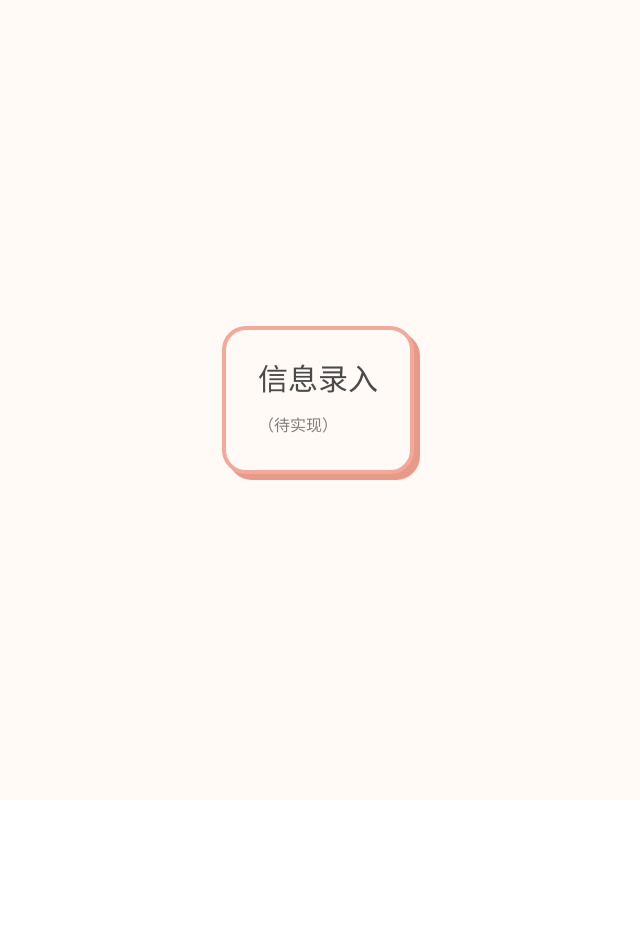
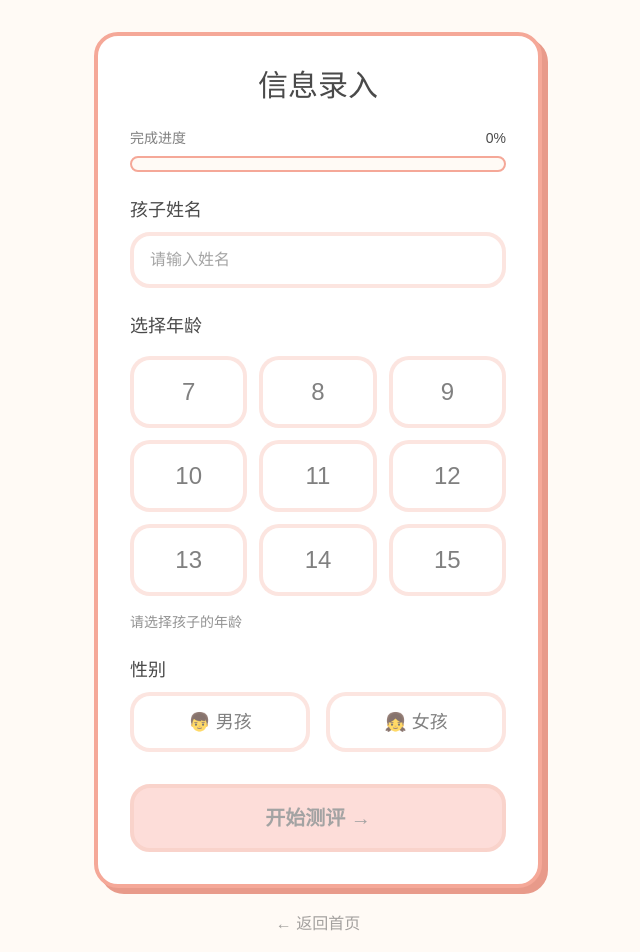
Before and after one commit to JackweiStud/brain_opencodeCursor, a Vue app: page /profile in a window 1280 px wide. Shown: the top 952 px of the page, without its empty margins (322-962 px from the left). Before the commit the page ends 800 px from the top, so only its background shows below. Built offline with nearby package versions, Linux system fonts and the light colour scheme.

Commit message:
feat: add common components (ClayButton, ClayCard, ProgressBar, AgeSelector)

```diff
--- /dev/null
+++ b/src/components/common/AgeSelector.vue
@@ -0,0 +1,63 @@
+<script setup lang="ts">
+import { computed } from 'vue'
+
+interface Props {
+  modelValue: number
+}
+
+const props = defineProps<Props>()
+const emit = defineEmits<{
+  'update:modelValue': [value: number]
+}>()
+
+const ages = Array.from({ length: 9 }, (_, i) => i + 7) // 7-15岁
+
+const selectedAge = computed({
+  get: () => props.modelValue,
+  set: (value) => emit('update:modelValue', value)
+})
+
+const getAgeGroupLabel = (age: number) => {
+  if (age <= 9) return '低龄段'
+  if (age <= 12) return '中龄段'
+  return '青少年'
+}
+
+const getAgeGroupColor = (age: number) => {
+  if (age <= 9) return 'var(--color-clay-peach)'
+  if (age <= 12) return 'var(--color-clay-blue)'
+  return 'var(--color-clay-mint)'
+}
+</script>
+
+<template>
+  <div class="space-y-4">
+    <label class="block font-heading text-lg text-clay-text">选择年龄</label>
+    <div class="grid grid-cols-3 gap-3">
+      <button
+        v-for="age in ages"
+        :key="age"
+        @click="selectedAge = age"
+        :class="[
+          'relative py-4 px-2 rounded-clay border-4 font-heading text-2xl transition-all duration-200',
+          selectedAge === age
+            ? 'border-clay-peach-dark text-clay-text scale-105'
+            : 'border-clay-peach-dark/30 bg-white text-clay-text/70 hover:bg-clay-bg'
+        ]"
+        :style="selectedAge === age ? { backgroundColor: 'var(--color-clay-peach)' } : {}"
+      >
+        {{ age }}
+        <span
+          v-if="selectedAge === age"
+          class="absolute -top-2 -right-2 text-xs px-2 py-1 rounded-full text-white"
+          :style="{ backgroundColor: getAgeGroupColor(age) }"
+        >
+          {{ getAgeGroupLabel(age) }}
+        </span>
+      </button>
+    </div>
+    <p class="text-sm text-clay-text/60 font-body">
+      {{ selectedAge > 0 ? `已选择 ${selectedAge} 岁（${getAgeGroupLabel(selectedAge)}）` : '请选择孩子的年龄' }}
+    </p>
+  </div>
+</template>
--- /dev/null
+++ b/src/components/common/ClayButton.vue
@@ -0,0 +1,67 @@
+<script setup lang="ts">
+interface Props {
+  variant?: 'primary' | 'secondary' | 'success'
+  size?: 'sm' | 'md' | 'lg'
+  disabled?: boolean
+}
+
+const props = withDefaults(defineProps<Props>(), {
+  variant: 'primary',
+  size: 'md',
+  disabled: false
+})
+
+const variantStyles = {
+  primary: {
+    bg: 'var(--color-clay-peach)',
+    border: 'var(--color-clay-peach-dark)',
+    shadow: 'var(--color-clay-peach-shadow)'
+  },
+  secondary: {
+    bg: 'var(--color-clay-blue)',
+    border: '#8BC4D6',
+    shadow: '#7AB4C6'
+  },
+  success: {
+    bg: 'var(--color-clay-mint)',
+    border: '#7AE07A',
+    shadow: '#6AD06A'
+  }
+}
+
+const sizeClasses = {
+  sm: 'px-4 py-2 text-sm',
+  md: 'px-6 py-3 text-base',
+  lg: 'px-8 py-4 text-xl'
+}
+</script>
+
+<template>
+  <button
+    :class="[
+      'font-heading font-semibold text-clay-text rounded-clay border-4 transition-all duration-200 ease-out cursor-pointer',
+      sizeClasses[props.size],
+      props.disabled ? 'opacity-50 cursor-not-allowed' : 'hover:translate-x-[2px] hover:translate-y-[2px]'
+    ]"
+    :style="{
+      backgroundColor: variantStyles[props.variant].bg,
+      borderColor: variantStyles[props.variant].border,
+      boxShadow: props.disabled
+        ? 'none'
+        : `4px 4px 0 0 ${variantStyles[props.variant].shadow}, inset 0 2px 4px rgba(255,255,255,0.5)`
+    }"
+    :disabled="props.disabled"
+  >
+    <slot />
+  </button>
+</template>
+
+<style scoped>
+button:hover:not(:disabled) {
+  box-shadow: 2px 2px 0 0 var(--tw-shadow-color, currentColor), inset 0 2px 4px rgba(255,255,255,0.5) !important;
+}
+button:active:not(:disabled) {
+  box-shadow: 0 0 0 0 var(--tw-shadow-color, currentColor), inset 0 2px 4px rgba(255,255,255,0.5) !important;
+  transform: translate(4px, 4px);
+}
+</style>
--- /dev/null
+++ b/src/components/common/ClayCard.vue
@@ -0,0 +1,51 @@
+<script setup lang="ts">
+interface Props {
+  variant?: 'default' | 'highlight' | 'game'
+  padding?: 'sm' | 'md' | 'lg'
+}
+
+const props = withDefaults(defineProps<Props>(), {
+  variant: 'default',
+  padding: 'md'
+})
+
+const variantStyles = {
+  default: {
+    bg: 'white',
+    border: 'var(--color-clay-peach-dark)',
+    shadow: 'var(--color-clay-peach-shadow)'
+  },
+  highlight: {
+    bg: 'var(--color-clay-lilac)',
+    border: '#D0D0E8',
+    shadow: '#C0C0D8'
+  },
+  game: {
+    bg: 'rgba(152, 255, 152, 0.3)',
+    border: '#7AE07A',
+    shadow: '#6AD06A'
+  }
+}
+
+const paddingClasses = {
+  sm: 'p-4',
+  md: 'p-6',
+  lg: 'p-8'
+}
+</script>
+
+<template>
+  <div
+    :class="[
+      'rounded-clay-lg border-4',
+      paddingClasses[props.padding]
+    ]"
+    :style="{
+      backgroundColor: variantStyles[props.variant].bg,
+      borderColor: variantStyles[props.variant].border,
+      boxShadow: `6px 6px 0 0 ${variantStyles[props.variant].shadow}, inset 0 2px 4px rgba(255,255,255,0.6)`
+    }"
+  >
+    <slot />
+  </div>
+</template>
--- /dev/null
+++ b/src/components/common/ProgressBar.vue
@@ -0,0 +1,39 @@
+<script setup lang="ts">
+interface Props {
+  progress: number  // 0-100
+  showLabel?: boolean
+  color?: 'peach' | 'blue' | 'mint'
+}
+
+const props = withDefaults(defineProps<Props>(), {
+  showLabel: true,
+  color: 'peach'
+})
+
+const colorMap = {
+  peach: 'var(--color-clay-peach)',
+  blue: 'var(--color-clay-blue)',
+  mint: 'var(--color-clay-mint)'
+}
+</script>
+
+<template>
+  <div class="w-full">
+    <div class="flex justify-between items-center mb-2" v-if="showLabel">
+      <span class="font-body text-sm text-clay-text/70">完成进度</span>
+      <span class="font-heading text-sm text-clay-text">{{ progress }}%</span>
+    </div>
+    <div
+      class="h-4 bg-clay-bg rounded-full border-2 overflow-hidden"
+      style="border-color: var(--color-clay-peach-dark);"
+    >
+      <div
+        class="h-full rounded-full transition-all duration-500 ease-out"
+        :style="{
+          width: `${Math.min(100, Math.max(0, progress))}%`,
+          backgroundColor: colorMap[props.color]
+        }"
+      />
+    </div>
+  </div>
+</template>
--- /dev/null
+++ b/src/components/common/index.ts
@@ -0,0 +1,4 @@
+export { default as ClayButton } from './ClayButton.vue'
+export { default as ClayCard } from './ClayCard.vue'
+export { default as ProgressBar } from './ProgressBar.vue'
+export { default as AgeSelector } from './AgeSelector.vue'
--- a/src/views/ProfilePage.vue
+++ b/src/views/ProfilePage.vue
@@ -1,11 +1,109 @@
 <script setup lang="ts">
+import { ref } from 'vue'
+import { useRouter } from 'vue-router'
+import { ClayButton, ClayCard, ProgressBar, AgeSelector } from '../components/common'
+import { useProfileStore } from '../stores/profile'
+
+const router = useRouter()
+const profileStore = useProfileStore()
+
+const name = ref(profileStore.profile.name || '')
+const age = ref(profileStore.profile.age || 0)
+const gender = ref<'male' | 'female' | ''>(profileStore.profile.gender || '')
+
+const progress = ref(0)
+
+// 计算进度
+const updateProgress = () => {
+  let p = 0
+  if (name.value) p += 33
+  if (age.value > 0) p += 33
+  if (gender.value) p += 34
+  progress.value = p
+}
+
+const handleSubmit = () => {
+  if (name.value && age.value > 0 && gender.value) {
+    profileStore.setProfile({
+      name: name.value,
+      age: age.value,
+      gender: gender.value
+    })
+    router.push('/questionnaire')
+  }
+}
 </script>
 
 <template>
-  <div class="min-h-screen bg-clay-bg flex items-center justify-center">
-    <div class="clay-card p-8">
-      <h2 class="font-heading text-3xl text-clay-text mb-4">信息录入</h2>
-      <p class="font-body text-clay-text/70">（待实现）</p>
-    </div>
+  <div class="min-h-screen bg-clay-bg flex flex-col items-center justify-center p-8">
+    <ClayCard padding="lg" class="w-full max-w-md">
+      <h2 class="font-heading text-3xl text-clay-text mb-6 text-center">信息录入</h2>
+
+      <ProgressBar :progress="progress" class="mb-6" />
+
+      <!-- 姓名输入 -->
+      <div class="mb-6">
+        <label class="block font-heading text-lg text-clay-text mb-2">孩子姓名</label>
+        <input
+          v-model="name"
+          @input="updateProgress"
+          type="text"
+          placeholder="请输入姓名"
+          class="w-full px-4 py-3 rounded-clay border-4 border-clay-peach-dark/30 font-body text-clay-text focus:border-clay-peach-dark focus:outline-none transition-colors"
+        />
+      </div>
+
+      <!-- 年龄选择 -->
+      <div class="mb-6">
+        <AgeSelector v-model="age" @update:model-value="updateProgress" />
+      </div>
+
+      <!-- 性别选择 -->
+      <div class="mb-8">
+        <label class="block font-heading text-lg text-clay-text mb-2">性别</label>
+        <div class="flex gap-4">
+          <button
+            @click="gender = 'male'; updateProgress()"
+            :class="[
+              'flex-1 py-3 rounded-clay border-4 font-heading text-lg transition-all',
+              gender === 'male'
+                ? 'border-clay-blue bg-clay-blue text-clay-text'
+                : 'border-clay-peach-dark/30 bg-white text-clay-text/70 hover:bg-clay-bg'
+            ]"
+          >
+            👦 男孩
+          </button>
+          <button
+            @click="gender = 'female'; updateProgress()"
+            :class="[
+              'flex-1 py-3 rounded-clay border-4 font-heading text-lg transition-all',
+              gender === 'female'
+                ? 'border-clay-peach bg-clay-peach text-clay-text'
+                : 'border-clay-peach-dark/30 bg-white text-clay-text/70 hover:bg-clay-bg'
+            ]"
+          >
+            👧 女孩
+          </button>
+        </div>
+      </div>
+
+      <!-- 提交按钮 -->
+      <ClayButton
+        size="lg"
+        class="w-full"
+        :disabled="!name || age === 0 || !gender"
+        @click="handleSubmit"
+      >
+        开始测评 →
+      </ClayButton>
+    </ClayCard>
+
+    <!-- 返回首页 -->
+    <button
+      @click="router.push('/')"
+      class="mt-6 text-clay-text/50 hover:text-clay-text font-body transition-colors"
+    >
+      ← 返回首页
+    </button>
   </div>
 </template>
```
